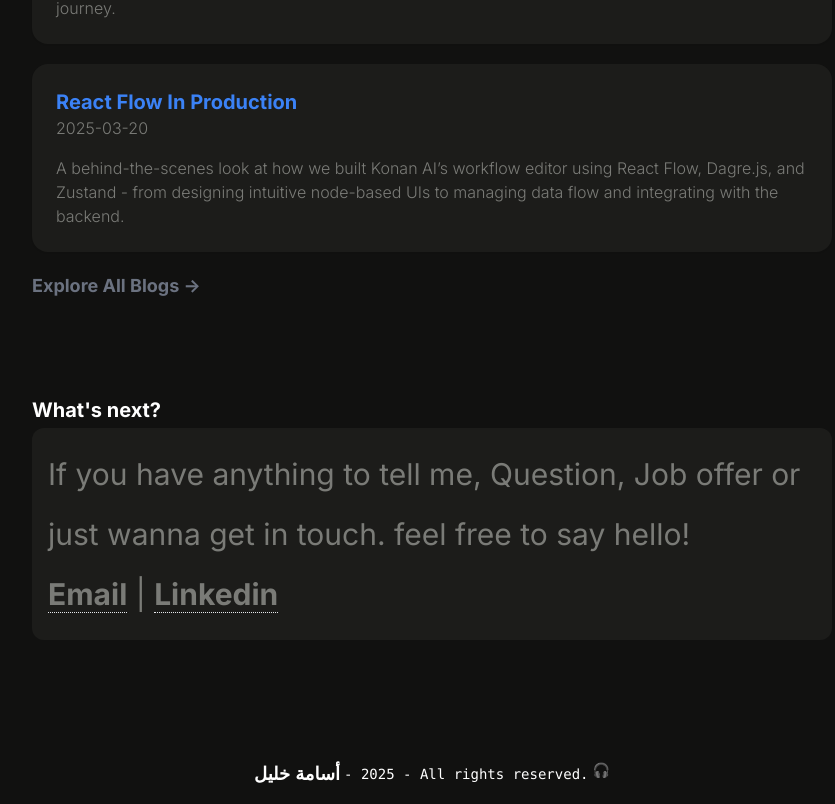
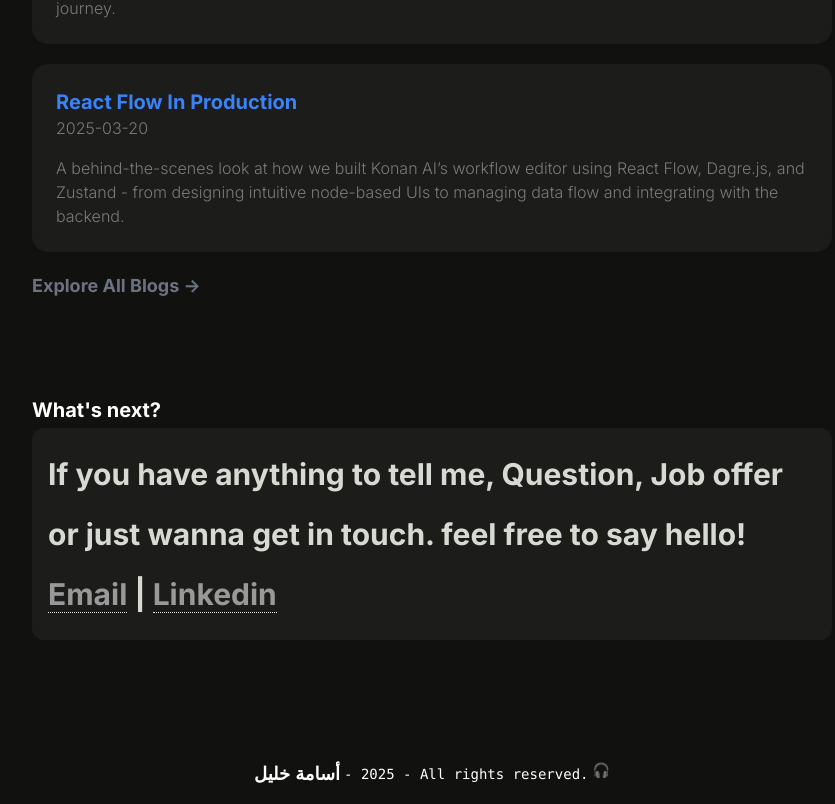
Before and after one commit to OsamaKhalilMohamed/Portfolio, a Next.js app: page / in a window 1280 px wide. Shown: the part 2481-3285 px from the top of the page, without its empty margins (208-1043 px from the left). Built offline with nearby package versions, Linux system fonts and the light colour scheme; a web font is replaced by a local one.

Commit message:
dasdasda

```diff
--- a/src/pages/index.tsx
+++ b/src/pages/index.tsx
@@ -406,20 +406,20 @@ export default function Home({
             </h2>
             <p
               style={{ lineHeight: 2 }}
-              className="-mt-1 mb-0 rounded-xl bg-[#F8F8F8] p-4 font-inter text-xl  text-[#7A7B77] dark:bg-[#1C1C1A] md:text-3xl"
+              className="-mt-1 mb-0 rounded-xl bg-black p-4 font-inter text-xl font-bold text-[#d7dad2] dark:bg-[#1C1C1A] md:text-3xl"
             >
               If you have anything to tell me, Question, Job offer or just wanna
               get in touch. feel free to say hello!
               <br />
               <a
-                className="border-b border-dotted font-extrabold text-[#7A7B77]"
+                className="border-b border-dotted font-extrabold  text-[#999999]"
                 href="mailto:osadx35@gmail.com"
               >
                 Email
               </a>{" "}
               |{" "}
               <a
-                className="border-b border-dotted font-extrabold text-[#7A7B77]"
+                className="border-b border-dotted font-extrabold  text-[#999999]"
                 href="https://www.linkedin.com/in/osama-khalil98"
               >
                 Linkedin
```
